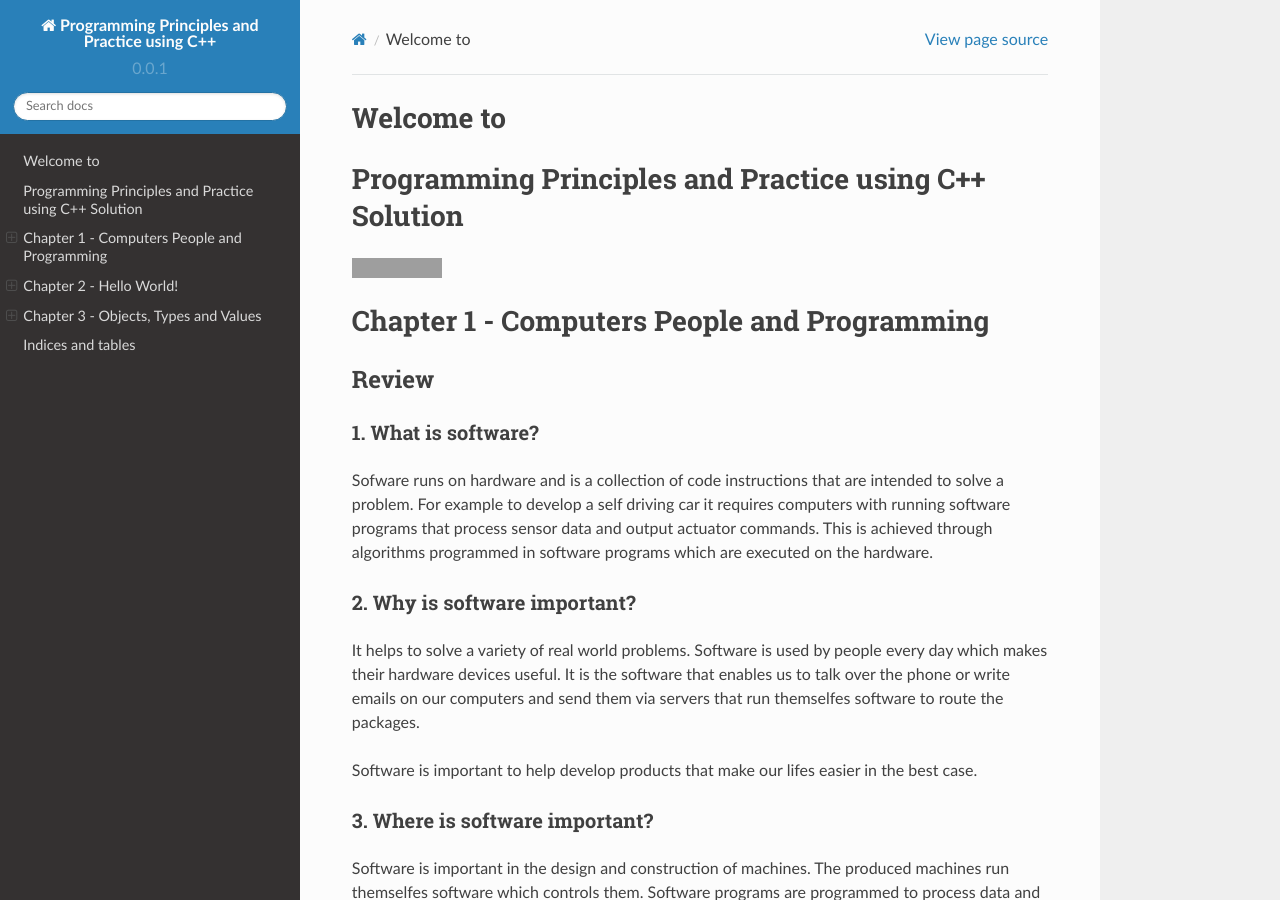
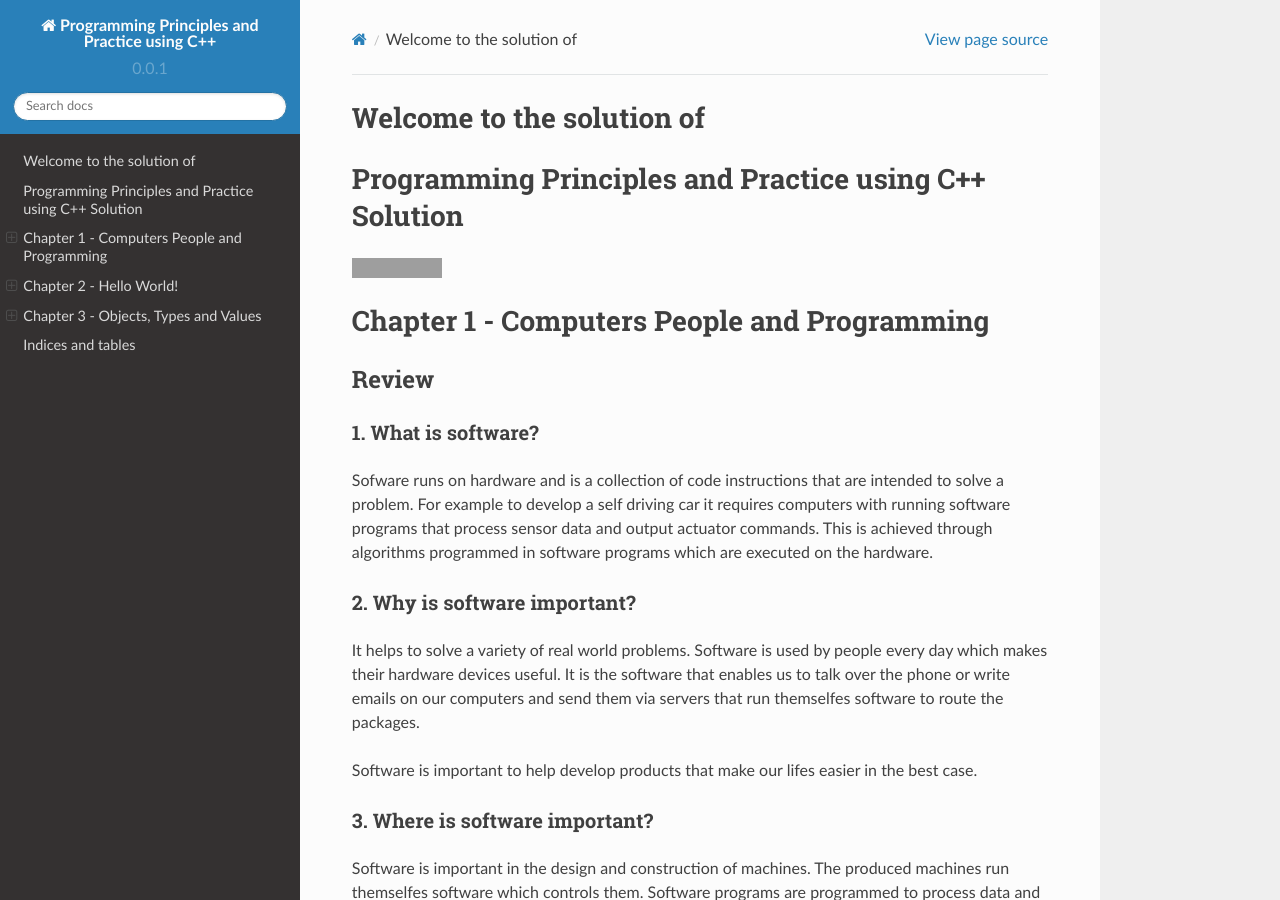
Before and after one commit to fjp/ppp, a Sphinx documentation site: the page built from docs/index.rst, in a window 1280 px wide and 900 px high. Built offline with Sphinx 7.4.7 and the Read the Docs theme 2.0.0, drawn with Linux system fonts in a browser that asks for light colours; comment, search, counter and statistics services are not loaded; grey boxes are pictures that could not be loaded.

Commit message:
Update index.rst

```diff
--- a/docs/index.rst
+++ b/docs/index.rst
@@ -3,11 +3,11 @@
    You can adapt this file completely to your liking, but it should at least
    contain the root `toctree` directive.
 
-Welcome to
+Welcome to the solution of
 ==========
 
 .. toctree::
-   :maxdepth: 3
+   :maxdepth: 5
    :caption: Contents:
 
 .. mdinclude:: ../README.md
```
